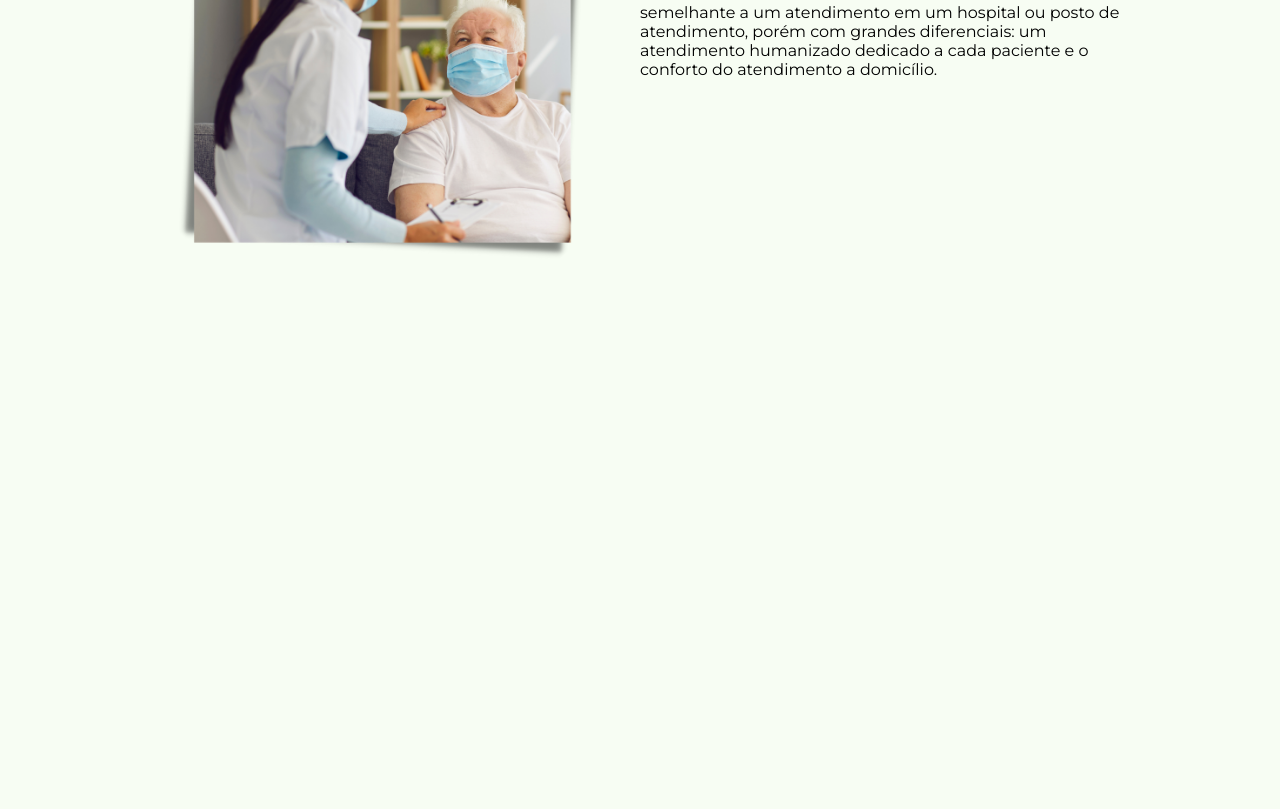
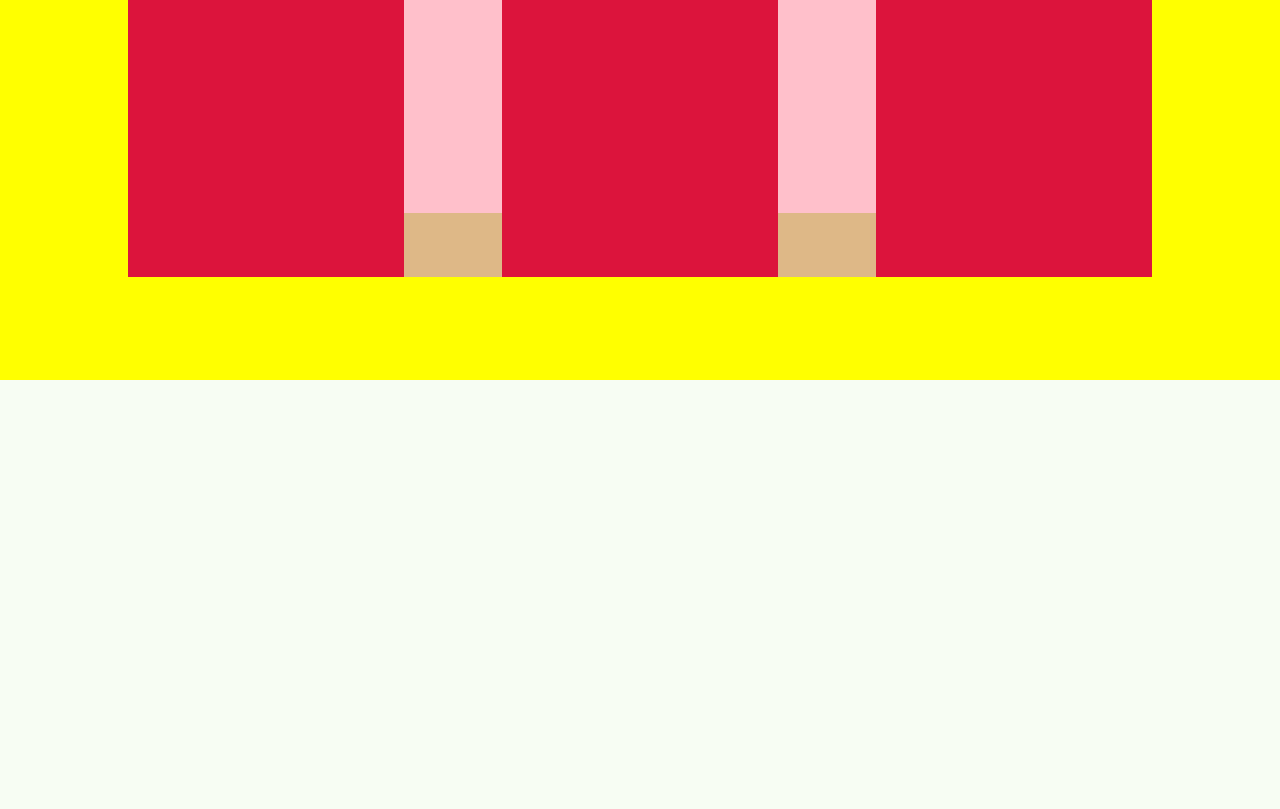
Before and after one commit to m-fernanda333/HomeCareNovoOlhar, a plain HTML site: page profissionais.html in a window 1280 px wide. Shown: the part 721-1530 px from the top of the page. Drawn offline with Linux system fonts and the light colour scheme.

Commit message:
alterações de ontem

```diff
--- a/profissionais.html
+++ b/profissionais.html
@@ -9,9 +9,9 @@
     <script data-search-pseudo-elements src="https://kit.fontawesome.com/f737751420.js" crossorigin="anonymous"></script>
 </head>
 
-<body id="profissionais">
+<body id="hd2">
 
-    <header>
+    <header id="header2">
         <div id = "navBar">
 
             <nav id="opcoesNavBar">
@@ -42,30 +42,23 @@
         </div> <!--news2-->
     </header>
 
-    <div id="pathCorpo">
+    <div id="pathCorpo2">
 
         <div id="primeiraSessãoDeInfo">
 
-           <div id="primeiraSessãoImg"></div>
+            <div class="TituloDeProfissionais"> * Gestores </div> <!--TituloDeProfissionais-->
 
-            <div id="txtPrimeiraSessãoDeInfo">
+            <div class="LinhaDeProfissionais">
+                <div class="ProfissionaisItem"> </div>
+                <div class="ProfissionaisItem"> </div>
+                <div class="ProfissionaisItem"> </div>
+            </div> <!--LinhaDeProfissionais-->
 
-                <div class="CaixaDeTitulo" id="c1">
-                    <h1 class="TVerde"> O que é </h1> <br>
-                    <h1 class="TAzul"> Home Care? </h1>
-                </div> <!--CaixaDeTitulo-->
-
-                <p>
-                    A assistência domiciliar ou home
-                    care funciona de forma semelhante a
-                    um atendimento em um hospital ou
-                    posto de atendimento, porém com
-                    grandes diferenciais: um atendimento humanizado
-                    dedicado a cada paciente e o conforto do
-                    atendimento a domicílio.
-                </p>
-
-            </div> <!--txtPrimeiraSessãoDeInfo-->
+            <div class="LinhaDeInformaçõesP">
+                <div class="ProfissionaisItemP"> </div>
+                <div class="ProfissionaisItemP"> </div>
+                <div class="ProfissionaisItemP"> </div>
+            </div> <!--LinhaDeInformaçõesP-->
 
         </div> <!--primeiraSessãoDeInfo-->
 
--- a/style.css
+++ b/style.css
@@ -19,7 +19,9 @@ Paleta de cores:
 
 /* :::::::::::::::::::::::::::::::::::::::::::::::::::::::::::::::::::::: */
 
-/*colcoar overflow hidden*/
+/* INDEX --- HOME ......................................................................................................*/
+
+/*colcoar overflow hidden ? */
 
 /* FORMATAÇÃO GERAL / SEM CLASSE / SEM IDENTIFICADOR */
 
@@ -30,20 +32,8 @@ Paleta de cores:
     font-family: 'Montserrat', sans-serif;
 }
 
-
 html, body { /*Desabilitando o scroll no eixo X na TAG HTML, para facilitar a compatibilidade com os navegadores*/
     overflow-x: hidden;
-}
-
-#header { /*Especificações para o cabeçalho da página*/
-    padding-top: 6vh;
-}
-
-body { /*Especificações para o corpo da página*/
-    /*background-color: #1D1D29;*/
-    background-image: url(img/hd1.png);
-    background-size: 100%;
-    background-repeat: no-repeat;
 }
 
 h1 { /*Especificações para títulos H1 */
@@ -55,7 +45,20 @@ h1 { /*Especificações para títulos H1 */
 
 /* FORMATAÇÃO POR IDENTIFICADOR */
 
+/*--> Body*/
+body, #hd1 { /*Especificações para o corpo da página*/
+    /*background-color: #1D1D29;*/
+    background-image: url(img/hd1.png);
+    background-size: 100%;
+    background-repeat: no-repeat;
+}
+/*<--FimBody*/
+
  /*--> Header */
+
+ #header { /*Especificações para o cabeçalho da página*/
+    padding-top: 6vh;
+}
 
  #navBar{ /*Barra onde ficam icones sociais e opções de navegação*/
     /* background-color: black; */
@@ -613,9 +616,11 @@ color: #8EDE65;
     text-align: center;
 }
 
-/*<--*/
+/*<--FimFooter*/
 
-#steto {
+/* Imagem de estetoscópio fixa na lateral */
+
+#steto { /*box com imagem de steto*/
    background-image: url(img/steto.png);
    background-size: cover;
     width: 37%;
@@ -623,23 +628,22 @@ color: #8EDE65;
     margin-left: 63%;
     margin-top: 55%;
     position: absolute;
+    z-index: 9;
+}
 
-    z-index: 9;
-
-}
+/*FimSteto*/
 
 
 /*:::::::::::::::::::::::::::::::::::::::::::::::::::::::::::::::::::::::::::::::::::::::::*/
 
-/*PÁGINA PROFISSIONAIS */
+/*PÁGINA PROFISSIONAIS ................................................................................................ */
 
-
-/*#profissionais { Especificações para o corpo da página
-    background-color: #1D1D29;
-    background-image: url(img/fundo2.png);
-    background-size:10%;
+body,  #hd2 { /*Especificações para o corpo da página profissionais */
+    /*background-color: #1D1D29;*/
+    background-image: url(img/hd2.png);
+    background-size:100%;
     background-repeat: no-repeat;
-*/
+}
 
 span, #textNews{
     text-align: justify;
@@ -657,7 +661,7 @@ span, #textNews{
     margin-top: 3vw;
     text-align: left;
     padding-left: 3vw;
-    width: 45%;
+    width: 43%;
     text-align: justify;
 }
 
@@ -672,32 +676,78 @@ span, #textNews{
     margin-bottom: 3vw;
 }
 
+#header2 {
+    height: 37vw;
+}
+
 #pathCorpo2 {
 position: absolute;
 width: 100%;
-height: 50%;
+height: 200vw;
 background-color: #F7FDF3;
-clip-path: polygon(75% 0, 100% 14%, 100% 100%, 0 100%, 0 14%, 25% 0, 50% 0);
-margin-top: 7vw;
+clip-path: polygon(24% 3%, 75% 3%, 100% 0, 100% 55%, 0 55%, 0 0);
+margin-top: 0vw;
 justify-content: center;
 
 }
 
-#primeiraSessãoDeInfoProf {
+/*<-- Primeira sessão de informações 2 gestores */
+
+#primeiraSessãoDeInfo{ /* Primeira sessão abaixo de news */
     background-color: yellow;
-    width: 100%;
+    width: 80%;
     padding-left: 10%;
     padding-right: 10%;
-    margin-top: 15%;
-    height: 10%;
+    margin-top: 6%;
+    height: 20%;
     position: absolute;
     display: inline-flex;
 }
 
-#txtPrimeiraSessãoDeInfoProf {
-    width: 100%;
+.TituloDeProfissionais {
+    background-color: aqua;
+    width: 80%;
+    height: 3vw;
+    margin-top: 5vw;
+    font-size: 2vw;
+    font-weight: 700;
+    color: #1D1D29;
+    position: absolute;
 }
 
-.LProfissionais {
-    background-color: aqua;
+.LinhaDeProfissionais {
+    background-color: pink;
+    width: 80%;
+    height: 20vw;
+    margin-top: 8vw;
+    position: absolute;
+    display: inline-flex;
+    justify-content: space-between;
 }
+
+.ProfissionaisItem {
+    background-color: crimson;
+    height: 20vw;
+    width: 27%;
+    position: relative;
+}
+
+.LinhaDeInformaçõesP {
+    background-color: burlywood;
+    width: 80%;
+    height: 5vw;
+    margin-top: 27vw;
+    position: absolute;
+    display: inline-flex;
+    justify-content: space-between;
+}
+
+.ProfissionaisItemP {
+    background-color: crimson;
+    height: 5vw;
+    width: 27%;
+    position: relative;
+}
+
+
+/*<--FimPrimeiraSessão2*/
```
Also changed, not shown: index.html (+1 -2 lines), img/hd2.png (added), sobrenos.html (added), style2.css (deleted).
